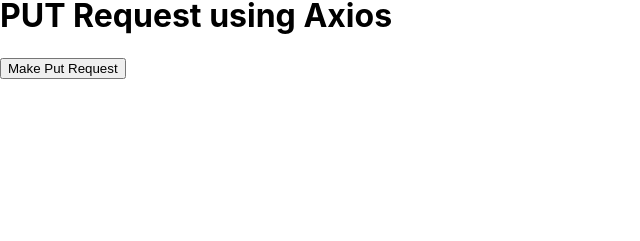
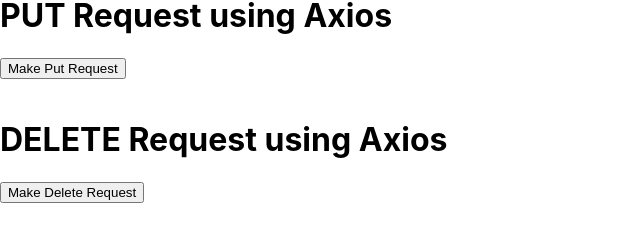
Before and after one commit to PriyanshK09/K22JA-ReactJS, a React (Create React App) app in the folder task3/: page / in a window 1280 px wide. Shown: the part 251-492 px from the top of the page, without its empty margins (0-640 px from the left). Built offline with nearby package versions, Linux system fonts and the light colour scheme; no server answers.

Commit message:
feat: Add Delete component for making DELETE requests and display formatted response data

```diff
--- a/task3/src/App.js
+++ b/task3/src/App.js
@@ -4,6 +4,7 @@
 import Get from './components/Get';
 import Post from './components/Post';
 import Put from './components/Put';
+import Delete from './components/Delete';
 
 function App() {
     return (
@@ -13,6 +14,7 @@
             <Get />
             <Post />
             <Put />
+            <Delete />
         </div>
     );
 }
--- /dev/null
+++ b/task3/src/components/Delete.js
@@ -0,0 +1,36 @@
+import React, { useState } from "react";
+import axios from "axios";
+
+const Delete = () => {
+    const [responseData, setResponseData] = useState(null);
+    const [error, setError] = useState(null);
+
+    const handleDeleteRequest = () => {
+        axios.delete("https://jsonplaceholder.typicode.com/posts/1")
+            .then(response => {
+                console.log(response);
+                setResponseData(response.data);
+            })
+            .catch(error => {
+                setError(error);
+            });
+    }
+
+    return (
+        <div>
+            <br />
+            <h1>DELETE Request using Axios</h1>
+            <button onClick={handleDeleteRequest}>Make Delete Request</button>
+            {/* Formatted Data */}
+            {responseData && <div>
+                <h3>Response Data: </h3>
+                <p>{JSON.stringify(responseData)}</p>
+            </div>}
+            {/* Error Message */}
+            {error && <p>{error.message}</p>}
+            <br />
+        </div>
+    );
+}
+
+export default Delete;
```
